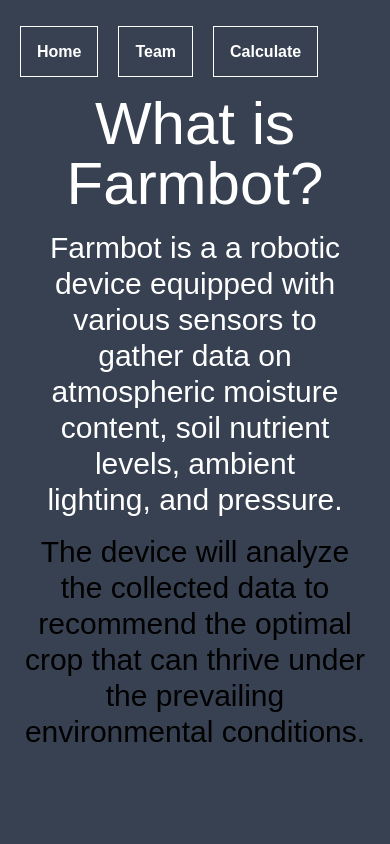
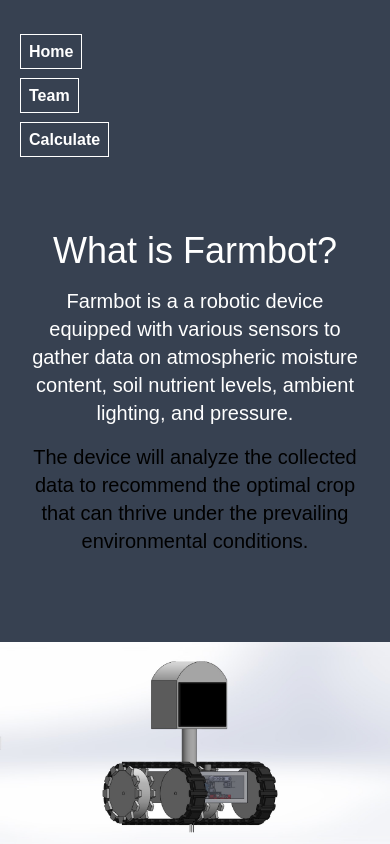
Before and after one commit to AshminJayson/farmbot, a website: page src/about.html in a window 390 px wide. Drawn offline with Linux system fonts and the light colour scheme.

Commit message:
feat: responsive pages

```diff
--- a/src/about.html
+++ b/src/about.html
@@ -5,51 +5,49 @@
     <meta name="viewport" content="width=device-width, initial-scale=1.0" />
     <link href="/dist/output.css" rel="stylesheet" />
   </head>
-    <body class="h-screen w-screen">
-        <nav class="navbar absolute top-5 z-20 text-white p-5">
-            <ul class="flex gap-5">
+  <body class="w-screen h-screen">
+    <nav class="fixed left-0 right-0 z-20 p-5 text-white navbar top-5">
+      <ul class="flex flex-col gap-5 md:flex-row">
         <li>
-                    <a
-                        href="index.html"
-                        class="border border-white p-4 font-bold"
-                    >
+          <a href="index.html" class="p-2 font-bold border border-white md:p-4">
             Home
           </a>
         </li>
         <li>
-                    <a
-                        href="team.html"
-                        class="border border-white p-4 font-bold"
-                    >
+          <a href="team.html" class="p-2 font-bold border border-white md:p-4">
             Team
           </a>
         </li>
         <li>
-                    <a href="calculate.html" class="p-4 font-bold border border-white">
+          <a
+            href="calculate.html"
+            class="p-2 font-bold border border-white md:p-4"
+          >
             Calculate
           </a>
         </li>
       </ul>
     </nav>
-        <div class="hero flex h-full w-full bg-gray-700">
     <div
-                class="h-full w-full flex flex-col text-white justify-center items-center"
+      class="flex flex-col w-full h-full bg-gray-700 pt-36 md:pt-0 hero md:flex-row"
     >
-                <h3 class="text-6xl text-center">What is Farmbot?</h3>
-                <p class="text-3xl text-center px-10 my-4">
-                    Farmbot is a a robotic device equipped with various sensors
-                    to gather data on atmospheric moisture content, soil
-                    nutrient levels, ambient lighting, and pressure.
+      <div
+        class="flex flex-col items-center justify-center w-full h-full p-4 text-white md:w-1/2"
+      >
+        <h3 class="text-4xl text-center md:text-6xl">What is Farmbot?</h3>
+        <p class="px-4 my-4 text-xl text-center md:text-3xl md:px-10">
+          Farmbot is a a robotic device equipped with various sensors to gather
+          data on atmospheric moisture content, soil nutrient levels, ambient
+          lighting, and pressure.
         </p>
-                <p class="text-3xl text-center px-10 text-black">
-                    The device will analyze the collected data to recommend the
-                    optimal crop that can thrive under the prevailing
-                    environmental conditions.
+        <p class="px-4 text-xl text-center text-black md:text-3xl md:px-10">
+          The device will analyze the collected data to recommend the optimal
+          crop that can thrive under the prevailing environmental conditions.
         </p>
       </div>
-            <div class="w-full">
+      <div class="w-full md:w-1/2">
         <img
-                    class="h-full w-full"
+          class="object-cover w-full h-full"
           src="../public/assets/farmbot2.jpeg"
           alt=""
         />
```
Also changed, not shown: src/index.html (+12 -9 lines), src/team.html (+25 -32 lines), dist/output.css. Lines whose indentation alone changed are shown as unchanged.
